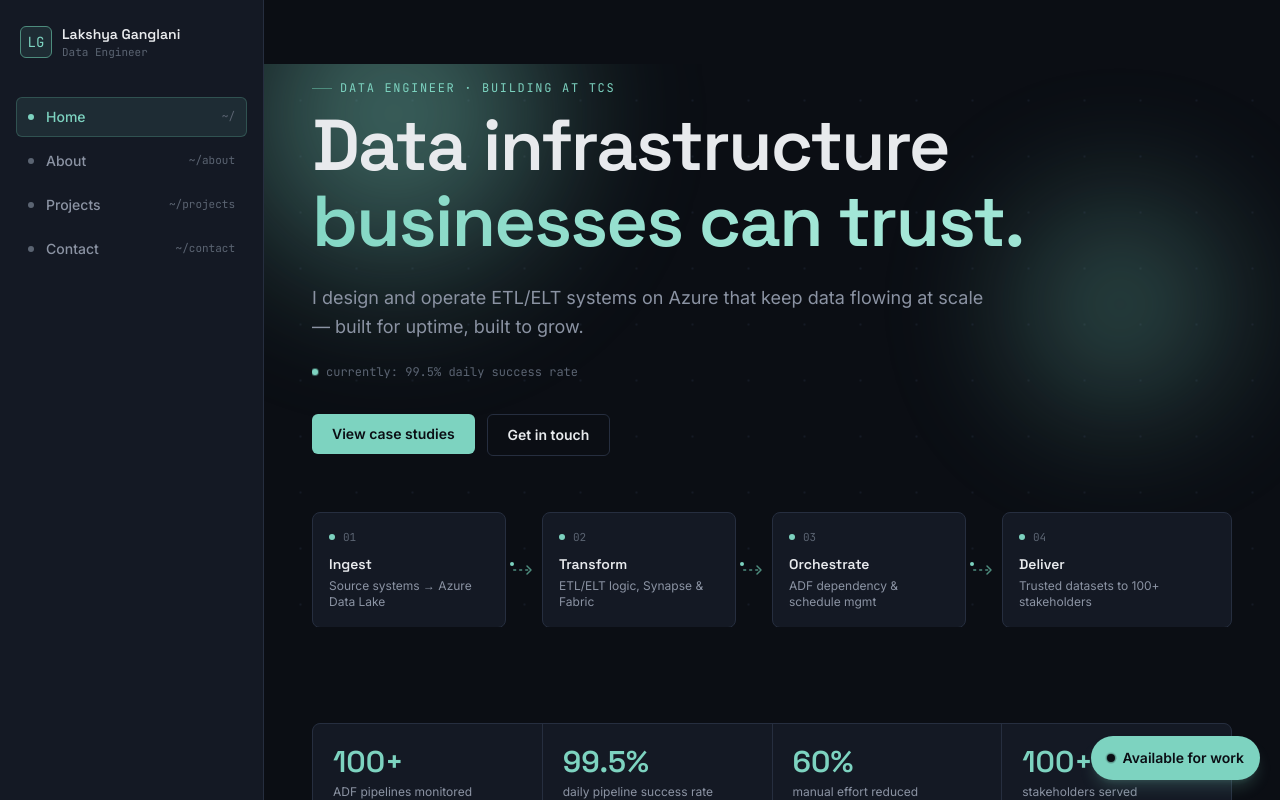
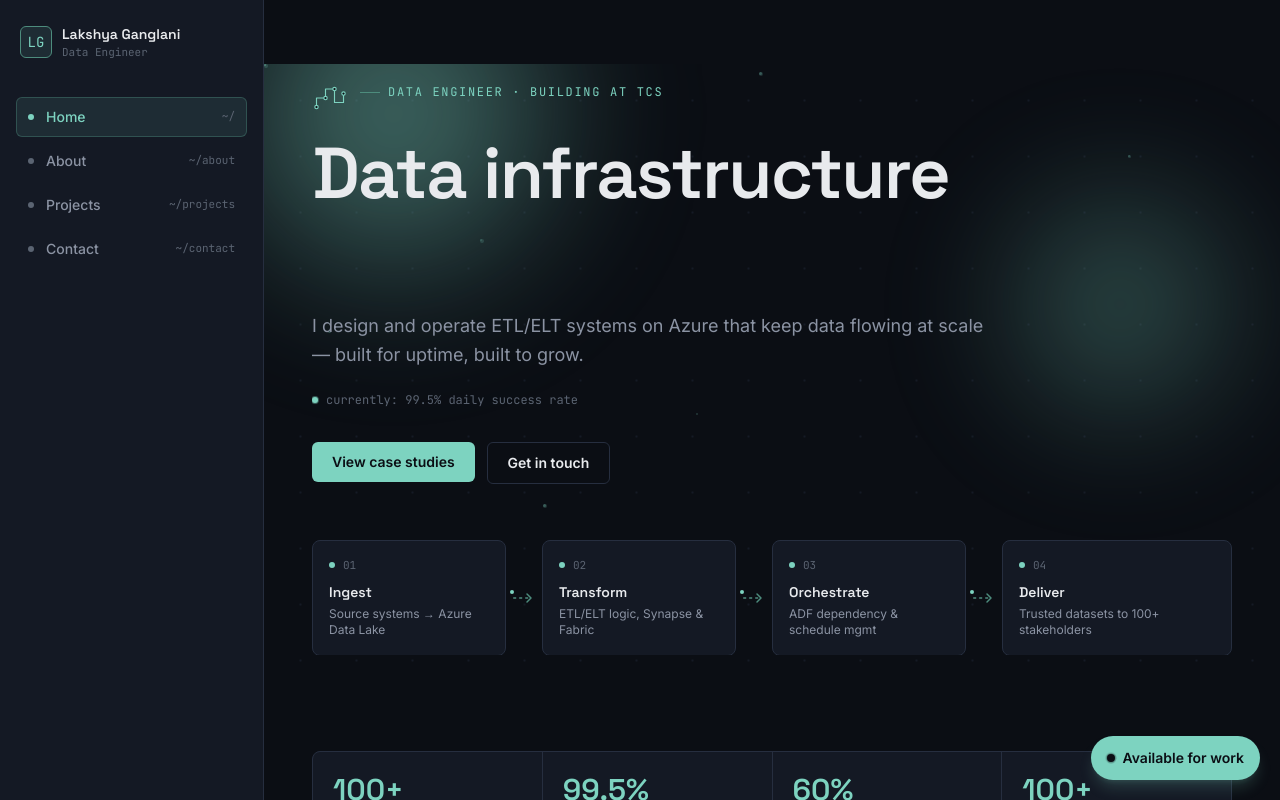
Before and after one commit to lakshyaganglani/lakshya-portfolio, a Next.js app: page / in a window 1280 px wide. Shown: the top 800 px of the page. Built offline with nearby package versions, Linux system fonts and the light colour scheme.

Commit message:
Fable-style interactivity: custom cursor, word reveal, drawn mark, particles

```diff
--- a/src/app/globals.css
+++ b/src/app/globals.css
@@ -116,6 +116,12 @@ body {
   }
 }
 
+@media (pointer: fine) and (hover: hover) {
+  a, button, [role="button"], input, textarea, * {
+    cursor: none !important;
+  }
+}
+
 /* Utility: dotted grid backdrop used sparingly behind hero/section headers */
 .bg-grid {
   background-image: radial-gradient(circle, var(--color-border) 1px, transparent 1px);
--- a/src/app/page.tsx
+++ b/src/app/page.tsx
@@ -12,6 +12,9 @@ import Magnetic from "@/components/Magnetic";
 import TiltCard from "@/components/TiltCard";
 import StatusTicker from "@/components/StatusTicker";
 import AmbientBackground from "@/components/AmbientBackground";
+import FloatingParticles from "@/components/FloatingParticles";
+import TypewriterHeadline from "@/components/TypewriterHeadline";
+import DrawnMark from "@/components/DrawnMark";
 import TechMatrix from "@/components/TechMatrix";
 import {
   person,
@@ -40,12 +43,19 @@ export default function Home() {
       {/* Hero */}
       <section className="relative mb-20 -mx-5 sm:-mx-8 lg:-mx-12 px-5 sm:px-8 lg:px-12 pt-4 pb-4">
         <AmbientBackground />
+        <FloatingParticles />
         <div className="relative">
-          <Eyebrow>{person.role} · Building at TCS</Eyebrow>
-          <h1 className="font-display font-semibold text-4xl sm:text-5xl lg:text-7xl leading-[1.05] tracking-tight text-balance mb-6 max-w-4xl">
-            <span className="text-text">Data infrastructure</span>{" "}
-            <span className="text-gradient">businesses can trust.</span>
-          </h1>
+          <div className="flex items-center gap-3 mb-5">
+            <DrawnMark className="h-9 w-9 shrink-0" />
+            <Eyebrow>{person.role} · Building at TCS</Eyebrow>
+          </div>
+          <TypewriterHeadline
+            segments={[
+              { text: "Data infrastructure" },
+              { text: "businesses can trust.", gradient: true },
+            ]}
+            className="font-display font-semibold text-4xl sm:text-5xl lg:text-7xl leading-[1.05] tracking-tight text-balance mb-6 max-w-4xl"
+          />
           <p className="text-base sm:text-lg text-text-muted max-w-2xl leading-relaxed mb-5">
             {person.subTagline}
           </p>
--- /dev/null
+++ b/src/components/CustomCursor.tsx
@@ -0,0 +1,83 @@
+"use client";
+
+import { useEffect, useRef, useState } from "react";
+
+/**
+ * A small glowing cursor-follower, desktop only (checks for fine pointer +
+ * hover support so it never activates on touch devices). Trails the real
+ * cursor with slight lag via lerp, and scales up over interactive elements.
+ */
+export default function CustomCursor() {
+  const dotRef = useRef<HTMLDivElement>(null);
+  const ringRef = useRef<HTMLDivElement>(null);
+  const [enabled, setEnabled] = useState(false);
+  const [hoveringInteractive, setHoveringInteractive] = useState(false);
+
+  useEffect(() => {
+    const supportsFinePointer = window.matchMedia(
+      "(pointer: fine) and (hover: hover)"
+    ).matches;
+    queueMicrotask(() => setEnabled(supportsFinePointer));
+  }, []);
+
+  useEffect(() => {
+    if (!enabled) return;
+
+    let mouseX = window.innerWidth / 2;
+    let mouseY = window.innerHeight / 2;
+    let ringX = mouseX;
+    let ringY = mouseY;
+    let raf: number;
+
+    function onMouseMove(e: MouseEvent) {
+      mouseX = e.clientX;
+      mouseY = e.clientY;
+      if (dotRef.current) {
+        dotRef.current.style.transform = `translate(${mouseX}px, ${mouseY}px)`;
+      }
+      const target = e.target as HTMLElement;
+      setHoveringInteractive(
+        !!target.closest('a, button, [role="button"], input, textarea')
+      );
+    }
+
+    function tick() {
+      // Lerp the ring toward the real cursor position for a soft trailing feel.
+      ringX += (mouseX - ringX) * 0.18;
+      ringY += (mouseY - ringY) * 0.18;
+      if (ringRef.current) {
+        ringRef.current.style.transform = `translate(${ringX}px, ${ringY}px)`;
+      }
+      raf = requestAnimationFrame(tick);
+    }
+
+    window.addEventListener("mousemove", onMouseMove);
+    raf = requestAnimationFrame(tick);
+
+    return () => {
+      window.removeEventListener("mousemove", onMouseMove);
+      cancelAnimationFrame(raf);
+    };
+  }, [enabled]);
+
+  if (!enabled) return null;
+
+  return (
+    <>
+      <div
+        ref={dotRef}
+        className="fixed top-0 left-0 z-[100] h-1.5 w-1.5 rounded-full bg-signal pointer-events-none -translate-x-1/2 -translate-y-1/2"
+        aria-hidden="true"
+      />
+      <div
+        ref={ringRef}
+        className={`fixed top-0 left-0 z-[100] rounded-full border pointer-events-none -translate-x-1/2 -translate-y-1/2 transition-[width,height,opacity,border-color] duration-200 ${
+          hoveringInteractive
+            ? "h-9 w-9 border-signal opacity-80"
+            : "h-6 w-6 border-signal-dim opacity-50"
+        }`}
+        aria-hidden="true"
+      />
+    </>
+  );
+}
--- /dev/null
+++ b/src/components/DrawnMark.tsx
@@ -0,0 +1,56 @@
+"use client";
+
+import { useEffect, useState } from "react";
+
+export default function DrawnMark({ className = "" }: { className?: string }) {
+  const [drawn, setDrawn] = useState(false);
+
+  useEffect(() => {
+    const raf = requestAnimationFrame(() => setDrawn(true));
+    return () => cancelAnimationFrame(raf);
+  }, []);
+
+  return (
+    <svg
+      viewBox="0 0 64 64"
+      className={className}
+      fill="none"
+      aria-hidden="true"
+    >
+      {/* A simple node-and-path motif echoing the pipeline theme */}
+      <path
+        d="M8 48 L8 32 L24 32 L24 16 L40 16 L40 40 L56 40 L56 24"
+        stroke="var(--color-signal)"
+        strokeWidth="2"
+        strokeLinecap="round"
+        strokeLinejoin="round"
+        pathLength={100}
+        style={{
+          strokeDasharray: 100,
+          strokeDashoffset: drawn ? 0 : 100,
+          transition: "stroke-dashoffset 1.4s cubic-bezier(0.16, 1, 0.3, 1)",
+        }}
+      />
+      {[
+        [8, 48],
+        [24, 32],
+        [40, 16],
+        [56, 24],
+      ].map(([cx, cy], i) => (
+        <circle
+          key={i}
+          cx={cx}
+          cy={cy}
+          r="3"
+          fill="var(--color-bg)"
+          stroke="var(--color-signal)"
+          strokeWidth="2"
+          style={{
+            opacity: drawn ? 1 : 0,
+            transition: `opacity 0.3s ease-out ${0.3 + i * 0.28}s`,
+          }}
+        />
+      ))}
+    </svg>
+  );
+}
--- /dev/null
+++ b/src/components/FloatingParticles.tsx
@@ -0,0 +1,33 @@
+// Deterministic pseudo-random positions (seeded) so server and client render
+// identically — avoids hydration mismatches from Math.random() in render.
+const PARTICLES = Array.from({ length: 14 }).map((_, i) => {
+  const seed = (i * 137.5) % 100;
+  return {
+    left: `${(seed * 1.7) % 100}%`,
+    top: `${(seed * 2.3) % 100}%`,
+    size: 2 + (i % 3),
+    duration: 6 + (i % 5),
+    delay: (i % 7) * 0.6,
+  };
+});
+
+export default function FloatingParticles() {
+  return (
+    <div className="absolute inset-0 overflow-hidden pointer-events-none" aria-hidden="true">
+      {PARTICLES.map((p, i) => (
+        <span
+          key={i}
+          className="absolute rounded-full bg-signal/40 animate-pulse-slow"
+          style={{
+            left: p.left,
+            top: p.top,
+            width: p.size,
+            height: p.size,
+            animationDuration: `${p.duration}s`,
+            animationDelay: `${p.delay}s`,
+          }}
+        />
+      ))}
+    </div>
+  );
+}
--- a/src/components/SiteShell.tsx
+++ b/src/components/SiteShell.tsx
@@ -6,6 +6,7 @@ import { usePathname } from "next/navigation";
 import { person } from "@/data/profile";
 import StatusPill from "@/components/StatusPill";
 import Magnetic from "@/components/Magnetic";
+import CustomCursor from "@/components/CustomCursor";
 
 const NAV_ITEMS = [
   { href: "/", label: "Home", mono: "~/" },
@@ -21,6 +22,7 @@ export default function SiteShell({ children }: { children: React.ReactNode }) {
 
   return (
     <div className="min-h-screen flex bg-bg">
+      <CustomCursor />
       {/* Desktop sidebar */}
       <aside
         className={`hidden md:flex flex-col shrink-0 border-r border-border bg-surface transition-[width] duration-300 ease-out ${
--- /dev/null
+++ b/src/components/TypewriterHeadline.tsx
@@ -0,0 +1,62 @@
+"use client";
+
+import { useEffect, useState } from "react";
+
+/**
+ * Splits given text segments into words and reveals them with a staggered
+ * rise-and-fade on mount. Word delays are precomputed before render so no
+ * mutable counter is touched during the render pass itself.
+ */
+export default function TypewriterHeadline({
+  segments,
+  className = "",
+  wordDelayMs = 45,
+}: {
+  segments: { text: string; gradient?: boolean }[];
+  className?: string;
+  wordDelayMs?: number;
+}) {
+  const [mounted, setMounted] = useState(false);
+
+  useEffect(() => {
+    const raf = requestAnimationFrame(() => setMounted(true));
+    return () => cancelAnimationFrame(raf);
+  }, []);
+
+  // Precompute a flat, ordered list of word delays across all segments so
+  // rendering below is a pure map with no counter mutation.
+  const wordDelays: number[][] = [];
+  {
+    let count = 0;
+    for (const seg of segments) {
+      const words = seg.text.split(" ");
+      wordDelays.push(words.map((_, i) => (count + i) * wordDelayMs));
+      count += words.length;
+    }
+  }
+
+  return (
+    <h1 className={className}>
+      {segments.map((seg, segIdx) => (
+        <span key={segIdx} className={seg.gradient ? "text-gradient" : "text-text"}>
+          {seg.text.split(" ").map((word, i) => (
+            <span key={i} className="inline-block overflow-hidden align-bottom">
+              <span
+                className="inline-block transition-all duration-700 ease-out"
+                style={{
+                  transitionDelay: `${wordDelays[segIdx][i]}ms`,
+                  transform: mounted ? "translateY(0)" : "translateY(110%)",
+                  opacity: mounted ? 1 : 0,
+                }}
+              >
+                {word}
+                {i < seg.text.split(" ").length - 1 ? "\u00A0" : ""}
+              </span>
+            </span>
+          ))}
+          {segIdx < segments.length - 1 ? "\u00A0" : ""}
+        </span>
+      ))}
+    </h1>
+  );
+}
```
